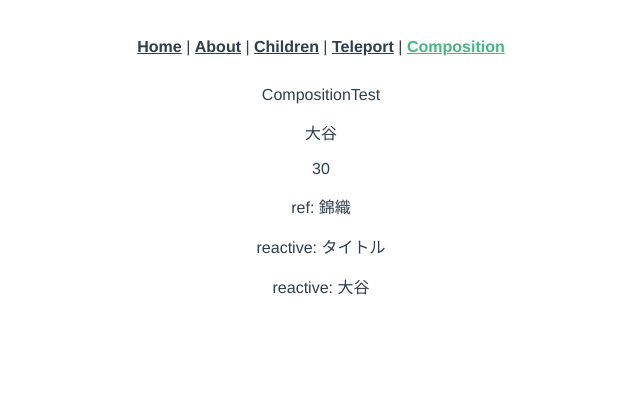
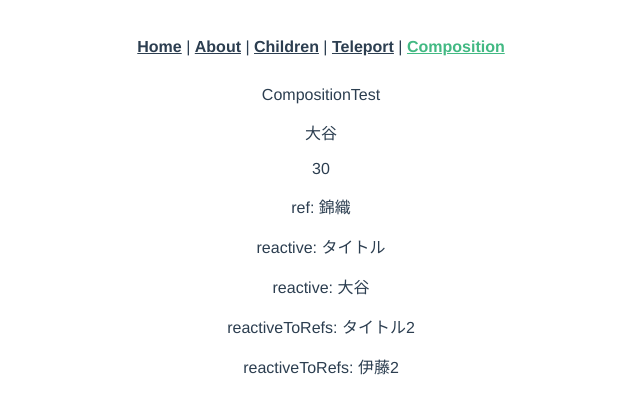
Before and after one commit to piyokintv/learning-vuejs, a Vue app in the folder section10/vue3-test/: page /composition-test in a window 1280 px wide. Shown: the top 414 px of the page, without its empty margins (319-959 px from the left). Built offline with nearby package versions, Linux system fonts and the light colour scheme.

Commit message:
toRefs()

```diff
--- a/section10/vue3-test/src/views/CompositionTest.vue
+++ b/section10/vue3-test/src/views/CompositionTest.vue
@@ -6,11 +6,13 @@
     <p>ref: {{ nameRef }}</p>
     <p>reactive: {{ book.title }}</p>
     <p>reactive: {{ book.author[0] }}</p>
+    <p>reactiveToRefs: {{ titleRef }}</p>
+    <p>reactiveToRefs: {{ authorRef[1] }}</p>
   </div>
 </template>
 
 <script>
-import { ref, reactive } from 'vue';
+import { ref, reactive, toRefs } from 'vue';
 
 export default {
   setup() {
@@ -24,6 +26,11 @@ export default {
       author: ['大谷', '伊藤'],
     });
 
+    const booktoRefs = reactive({
+      titleRef: 'タイトル2',
+      authorRef: ['大谷2', '伊藤2'],
+    });
+
     console.log('setup');
     console.log(this);
     console.log(nameRef);
@@ -34,6 +41,7 @@ export default {
       age,
       nameRef,
       book,
+      ...toRefs(booktoRefs),
     }
   },
   data() {
```
